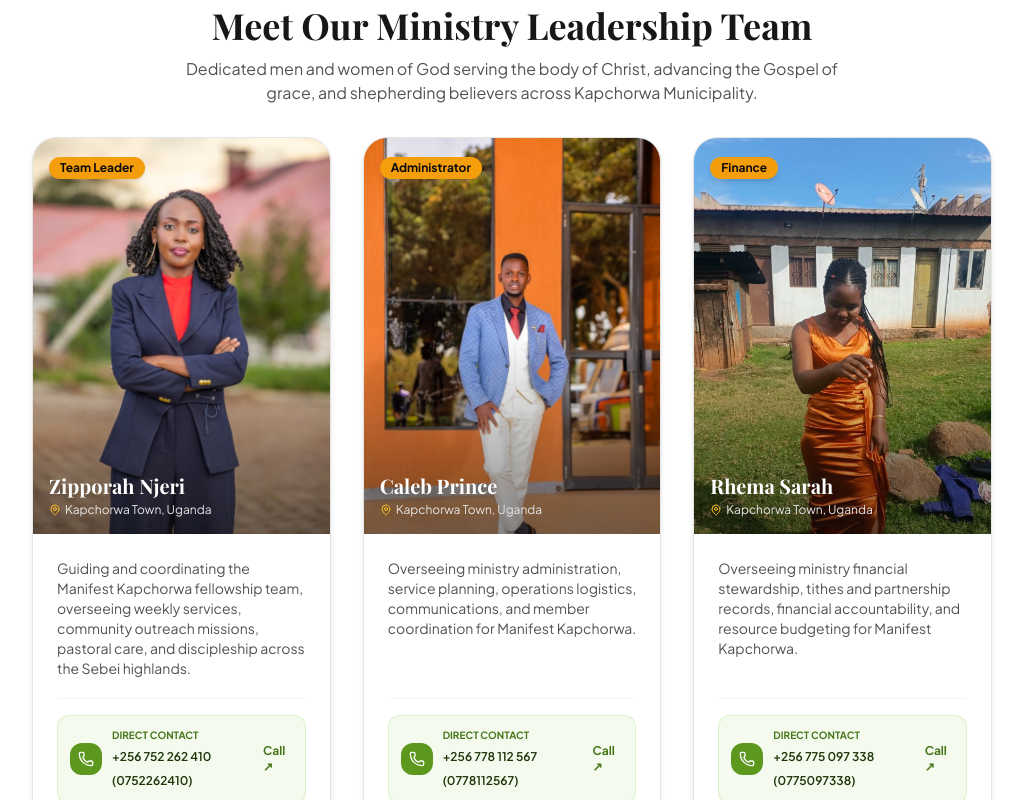
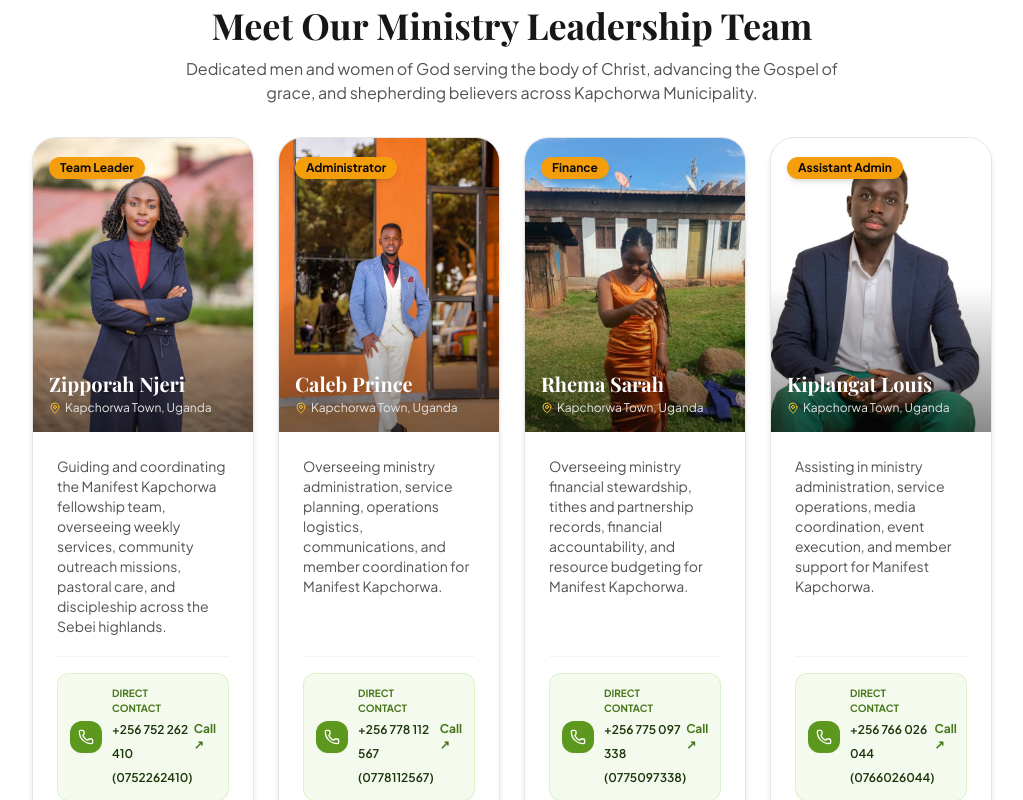
Before and after one commit to ChemayekAbraham/manifestkapchorwa, a Next.js app: page /about in a window 1280 px wide. Shown: the part 700-1500 px from the top of the page, without its empty margins (128-1151 px from the left). Built offline with nearby package versions, Linux system fonts and the light colour scheme; no server answers; the database is empty; a web font is replaced by a local one.

Commit message:
feat: add Assistant Admin Kiplangat Louis to Ministry Leadership team

```diff
--- a/components/public/leadership-section.tsx
+++ b/components/public/leadership-section.tsx
@@ -45,6 +45,16 @@
     bio: "Overseeing ministry financial stewardship, tithes and partnership records, financial accountability, and resource budgeting for Manifest Kapchorwa.",
     location: "Kapchorwa Town, Uganda",
   },
+  {
+    id: "kiplangat-louis",
+    name: "Kiplangat Louis",
+    role: "Assistant Admin",
+    phone: "+256766026044",
+    phoneFormatted: "+256 766 026 044 (0766026044)",
+    imageUrl: "/images/team/kiplangat-louis.jpg",
+    bio: "Assisting in ministry administration, service operations, media coordination, event execution, and member support for Manifest Kapchorwa.",
+    location: "Kapchorwa Town, Uganda",
+  },
 ];
 
 export function LeadershipSection() {
@@ -60,11 +70,7 @@
         </p>
       </div>
 
-      <div
-        className={`grid grid-cols-1 md:grid-cols-2 ${
-          TEAM_MEMBERS.length > 2 ? "lg:grid-cols-3 max-w-6xl" : "max-w-3xl"
-        } mx-auto gap-8 w-full`}
-      >
+      <div className="grid grid-cols-1 sm:grid-cols-2 lg:grid-cols-4 gap-6 max-w-7xl mx-auto w-full">
         {TEAM_MEMBERS.map((member) => (
           <div
             key={member.id}
```
Also changed, not shown: public/images/team/kiplangat-louis.jpg (added).
